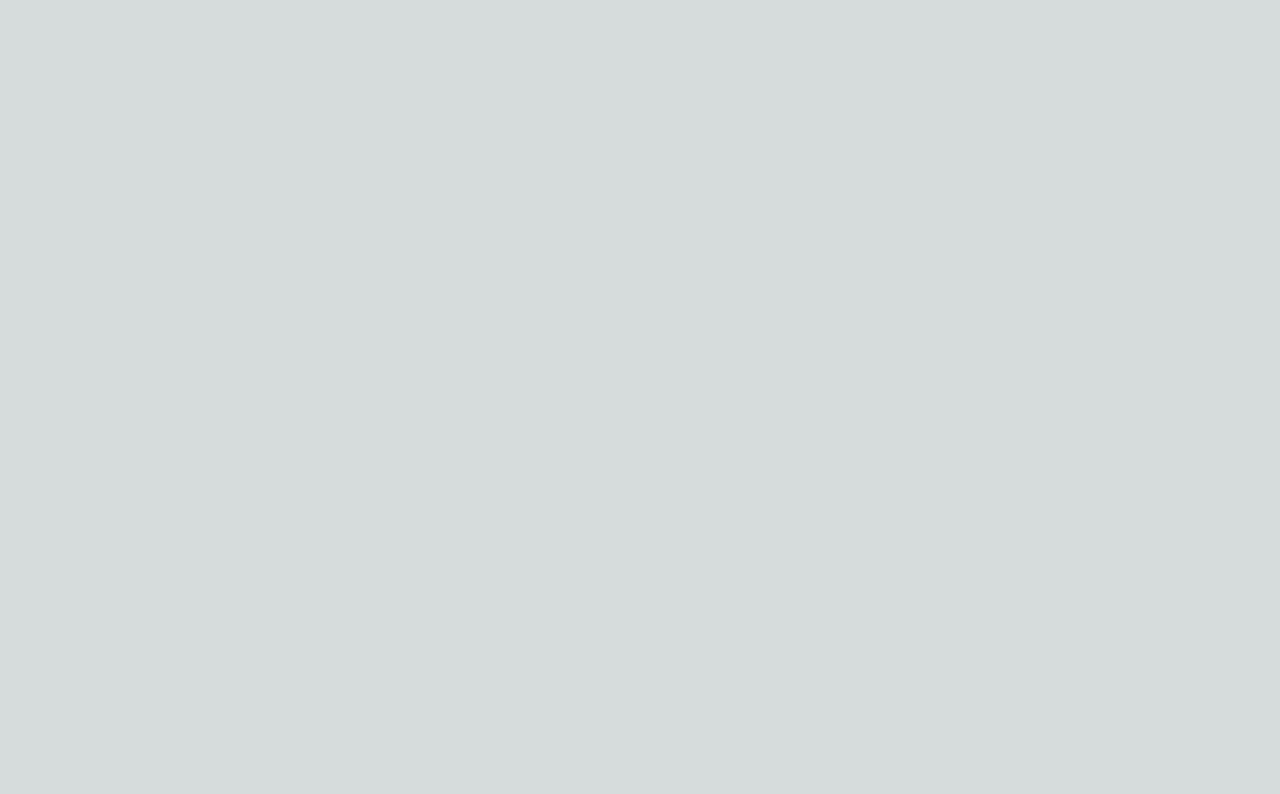
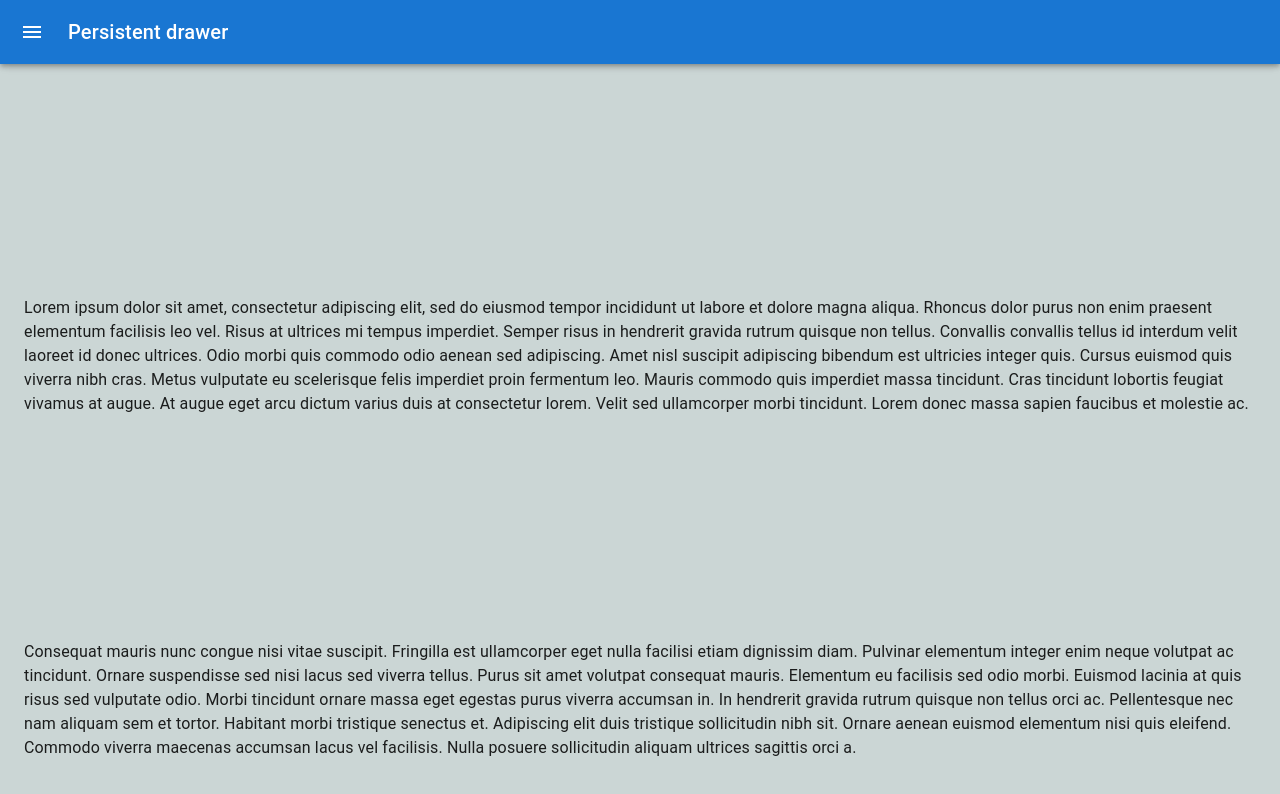
Before and after one commit to ridha-boughediri/app-chat-mobile-sport, a Next.js app in the folder admin/: page /admin/dashboardadmin in a window 1280 px wide. Shown: the top 794 px of the page. Built offline with nearby package versions, Linux system fonts and the light colour scheme.

Commit message:
routingyoni2701_1155

```diff
--- a/admin/src/pages/dashboardadmin.js
+++ b/admin/src/pages/dashboardadmin.js
@@ -1,3 +1,200 @@
-export default function dashboardadmin(){
+import Head from "next/head";
+import * as React from 'react';
+import { styled, useTheme } from '@mui/material/styles';
+import Box from '@mui/material/Box';
+import Drawer from '@mui/material/Drawer';
+import CssBaseline from '@mui/material/CssBaseline';
+import MuiAppBar from '@mui/material/AppBar';
+import Toolbar from '@mui/material/Toolbar';
+import List from '@mui/material/List';
+import Typography from '@mui/material/Typography';
+import Divider from '@mui/material/Divider';
+import IconButton from '@mui/material/IconButton';
+import MenuIcon from '@mui/icons-material/Menu';
+import ChevronLeftIcon from '@mui/icons-material/ChevronLeft';
+import ChevronRightIcon from '@mui/icons-material/ChevronRight';
+import ListItem from '@mui/material/ListItem';
+import ListItemButton from '@mui/material/ListItemButton';
+import ListItemIcon from '@mui/material/ListItemIcon';
+import ListItemText from '@mui/material/ListItemText';
+import InboxIcon from '@mui/icons-material/MoveToInbox';
+import MailIcon from '@mui/icons-material/Mail';
+import styles from '@/styles/Home.module.css'
+import ExitToAppIcon from '@mui/icons-material/ExitToApp';
+import BarChartTwoToneIcon from '@mui/icons-material/BarChartTwoTone';
+import GroupTwoToneIcon from '@mui/icons-material/GroupTwoTone';
+import Groups2TwoToneIcon from '@mui/icons-material/Groups2TwoTone';
+import { useRouter } from 'next/router';
+import { useState } from 'react'
 
+
+const drawerWidth = 240;
+
+const Main = styled('main', { shouldForwardProp: (prop) => prop !== 'open' })(
+
+    ({ theme, open }) => ({
+        flexGrow: 1,
+        padding: theme.spacing(3),
+        transition: theme.transitions.create('margin', {
+            easing: theme.transitions.easing.sharp,
+            duration: theme.transitions.duration.leavingScreen,
+        }),
+        marginLeft: `-${drawerWidth}px`,
+        ...(open && {
+            transition: theme.transitions.create('margin', {
+                easing: theme.transitions.easing.easeOut,
+                duration: theme.transitions.duration.enteringScreen,
+            }),
+            marginLeft: 0,
+        }),
+    }),
+);
+
+const AppBar = styled(MuiAppBar, {
+    shouldForwardProp: (prop) => prop !== 'open',
+})(({ theme, open }) => ({
+    transition: theme.transitions.create(['margin', 'width'], {
+        easing: theme.transitions.easing.sharp,
+        duration: theme.transitions.duration.leavingScreen,
+    }),
+    ...(open && {
+        width: `calc(100% - ${drawerWidth}px)`,
+        marginLeft: `${drawerWidth}px`,
+        transition: theme.transitions.create(['margin', 'width'], {
+            easing: theme.transitions.easing.easeOut,
+            duration: theme.transitions.duration.enteringScreen,
+        }),
+    }),
+}));
+
+const DrawerHeader = styled('div')(({ theme }) => ({
+    display: 'flex',
+    alignItems: 'center',
+    padding: theme.spacing(0, 1),
+    // necessary for content to be below app bar
+    ...theme.mixins.toolbar,
+    justifyContent: 'flex-end',
+}));
+
+export default function PersistentDrawerLeft() {
+    const router = useRouter();
+
+    const theme = useTheme();
+    const [open, setOpen] = React.useState(false);
+
+    const handleDrawerOpen = () => {
+        setOpen(true);
+    };
+
+    const handleDrawerClose = () => {
+        setOpen(false);
+    };
+    const handleButton = (e) => {
+        console.log(e.target.innerText)
+        if(e.target.innerText=="Utilisateurs"){
+            router.push('/user');
+        }
+    }
+    return (
+        <>    <Head>
+            <title>Dashborad</title>
+            <link rel="icon" href="/favicon.ico" />
+        </Head>
+            <Box sx={{ display: 'flex' }}>
+                <CssBaseline />
+                <AppBar position="fixed" open={open}>
+                    <Toolbar>
+                        <IconButton
+                            color="inherit"
+                            aria-label="open drawer"
+                            onClick={handleDrawerOpen}
+                            edge="start"
+                            sx={{ mr: 2, ...(open && { display: 'none' }) }}
+                        >
+                            <MenuIcon />
+                        </IconButton>
+                        <Typography variant="h6" noWrap component="div">
+                            Persistent drawer
+                        </Typography>
+                    </Toolbar>
+                </AppBar>
+                <Drawer
+                    sx={{
+                        width: drawerWidth,
+                        flexShrink: 0,
+                        '& .MuiDrawer-paper': {
+                            width: drawerWidth,
+                            boxSizing: 'border-box',
+                        },
+                    }}
+                    variant="persistent"
+                    anchor="left"
+                    open={open}
+                >
+                    <DrawerHeader>
+                        <IconButton onClick={handleDrawerClose}>
+                            {theme.direction === 'ltr' ? <ChevronLeftIcon /> : <ChevronRightIcon />}
+                        </IconButton>
+                    </DrawerHeader>
+                    <Divider />
+                    <List>
+                        {['Stats', 'Utilisateurs', 'Messages', 'Groupes'].map((text, index) => (
+                            <ListItem key={text} disablePadding>
+                                <ListItemButton onClick={handleButton}>
+                                    <ListItemIcon>
+                                        {index == 0 ? <BarChartTwoToneIcon /> : index == 1 ? <GroupTwoToneIcon /> : index == 2 ? <MailIcon /> : index == 3 ? <Groups2TwoToneIcon /> : null}
+                                    </ListItemIcon>
+                                    <ListItemText primary={text} />
+                                </ListItemButton>
+                            </ListItem>
+                        ))}
+                    </List>
+                    <Divider />
+                    <List>
+                        {['Deconnexion'].map((text, index) => (
+                            <ListItem key={text} disablePadding>
+                                <ListItemButton onClick={handleButton}>
+                                    <ListItemIcon>
+                                        <ExitToAppIcon />
+                                    </ListItemIcon>
+                                    <ListItemText primary={text} />
+                                </ListItemButton>
+                            </ListItem>
+                        ))}
+                    </List>
+                </Drawer>
+                <Main open={open} className={styles.main}>
+                    <DrawerHeader />
+                    <Typography paragraph>
+                        Lorem ipsum dolor sit amet, consectetur adipiscing elit, sed do eiusmod
+                        tempor incididunt ut labore et dolore magna aliqua. Rhoncus dolor purus non
+                        enim praesent elementum facilisis leo vel. Risus at ultrices mi tempus
+                        imperdiet. Semper risus in hendrerit gravida rutrum quisque non tellus.
+                        Convallis convallis tellus id interdum velit laoreet id donec ultrices.
+                        Odio morbi quis commodo odio aenean sed adipiscing. Amet nisl suscipit
+                        adipiscing bibendum est ultricies integer quis. Cursus euismod quis viverra
+                        nibh cras. Metus vulputate eu scelerisque felis imperdiet proin fermentum
+                        leo. Mauris commodo quis imperdiet massa tincidunt. Cras tincidunt lobortis
+                        feugiat vivamus at augue. At augue eget arcu dictum varius duis at
+                        consectetur lorem. Velit sed ullamcorper morbi tincidunt. Lorem donec massa
+                        sapien faucibus et molestie ac.
+                    </Typography>
+                    <Typography paragraph>
+                        Consequat mauris nunc congue nisi vitae suscipit. Fringilla est ullamcorper
+                        eget nulla facilisi etiam dignissim diam. Pulvinar elementum integer enim
+                        neque volutpat ac tincidunt. Ornare suspendisse sed nisi lacus sed viverra
+                        tellus. Purus sit amet volutpat consequat mauris. Elementum eu facilisis
+                        sed odio morbi. Euismod lacinia at quis risus sed vulputate odio. Morbi
+                        tincidunt ornare massa eget egestas purus viverra accumsan in. In hendrerit
+                        gravida rutrum quisque non tellus orci ac. Pellentesque nec nam aliquam sem
+                        et tortor. Habitant morbi tristique senectus et. Adipiscing elit duis
+                        tristique sollicitudin nibh sit. Ornare aenean euismod elementum nisi quis
+                        eleifend. Commodo viverra maecenas accumsan lacus vel facilisis. Nulla
+                        posuere sollicitudin aliquam ultrices sagittis orci a.
+                    </Typography>
+                </Main>
+            </Box>
+        </>
+
+    );
 }
```
Also changed, not shown: admin/src/pages/index.js (+6 -1 lines).
